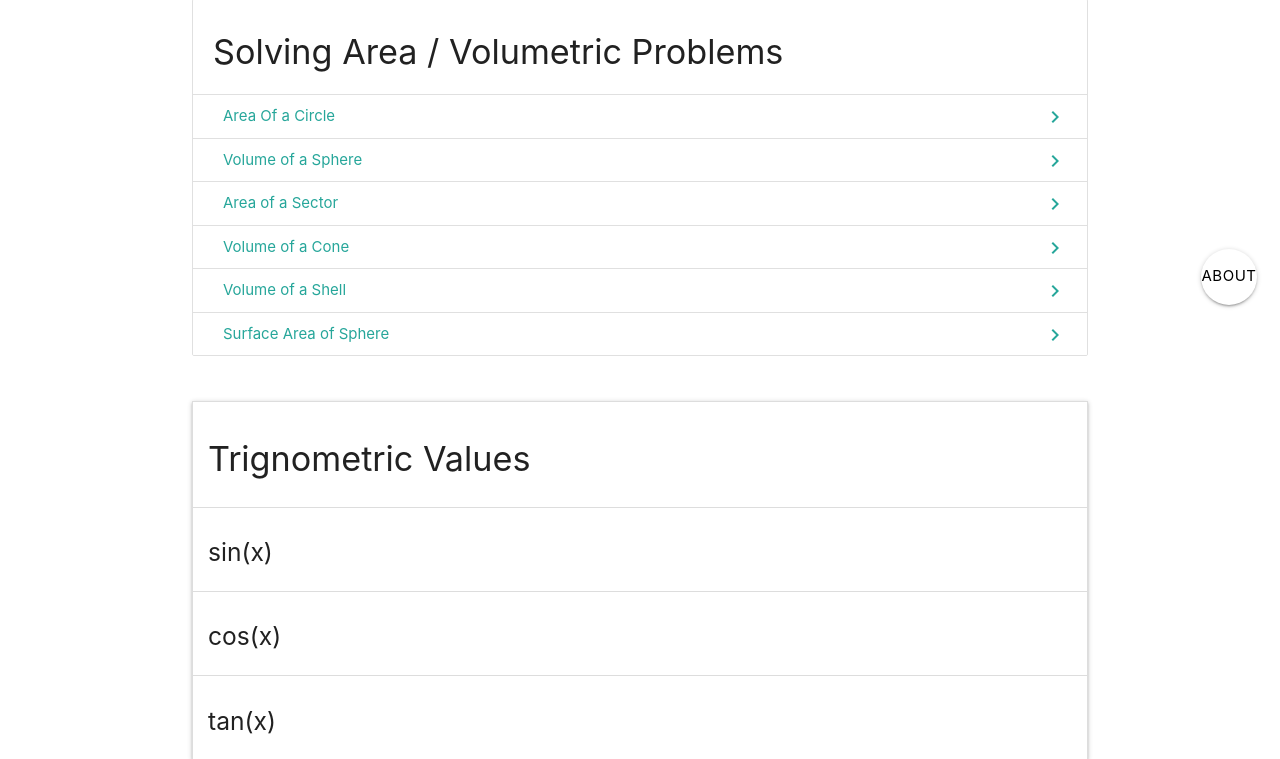
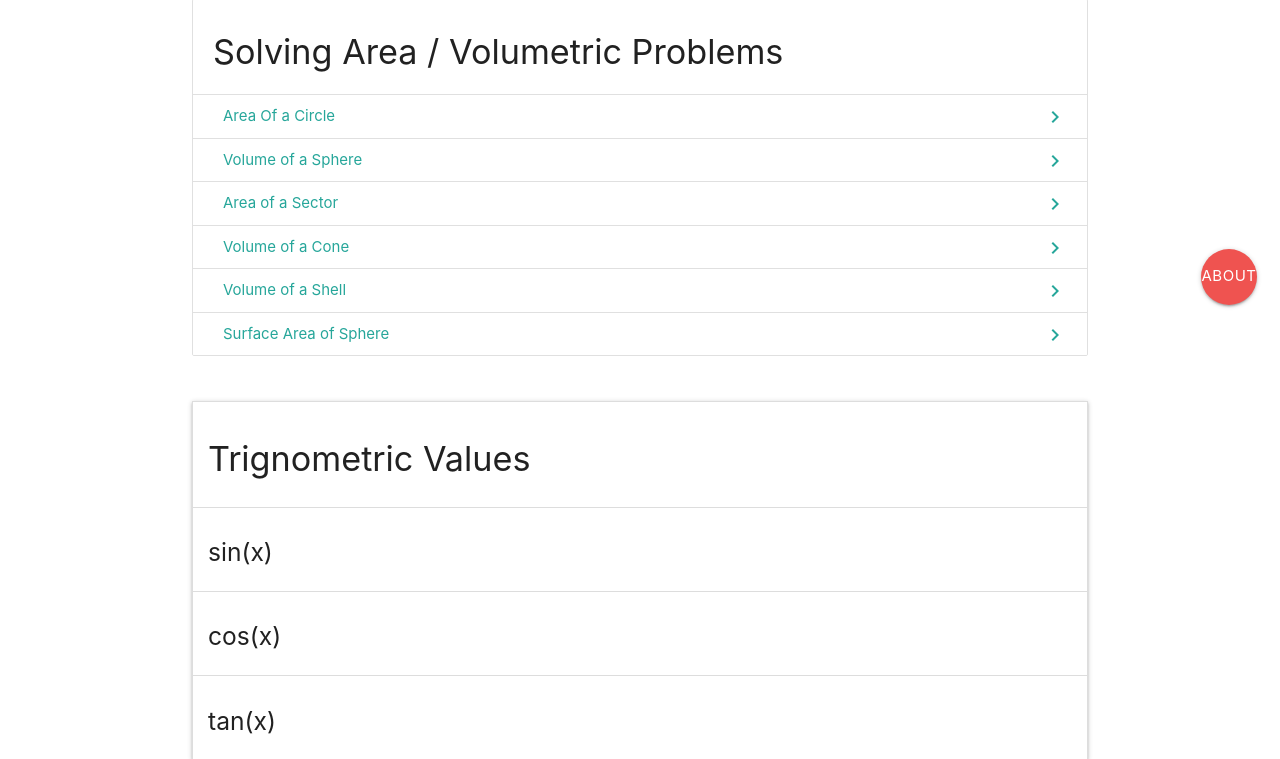
Before and after one commit to Shubh-Nisar/CalcX, a Django app: page / in a window 1280 px wide. Shown: the part 472-1231 px from the top of the page. Run offline with Django 3.2, Linux system fonts and the light colour scheme.

Commit message:
Local Updates

```diff
--- a/CALC/templates/index.html
+++ b/CALC/templates/index.html
@@ -22,7 +22,7 @@
 
     <body>
       <div class="fixed-action-btn">
-        <a href="about/about" class="btn-floating btn-large waves-effect waves-light white black-text">
+        <a href="about/about" class="btn-floating btn-large waves-effect waves-light red lighten-1 white-text">
         About</a>
     </div>
     <div class='container'>
```
